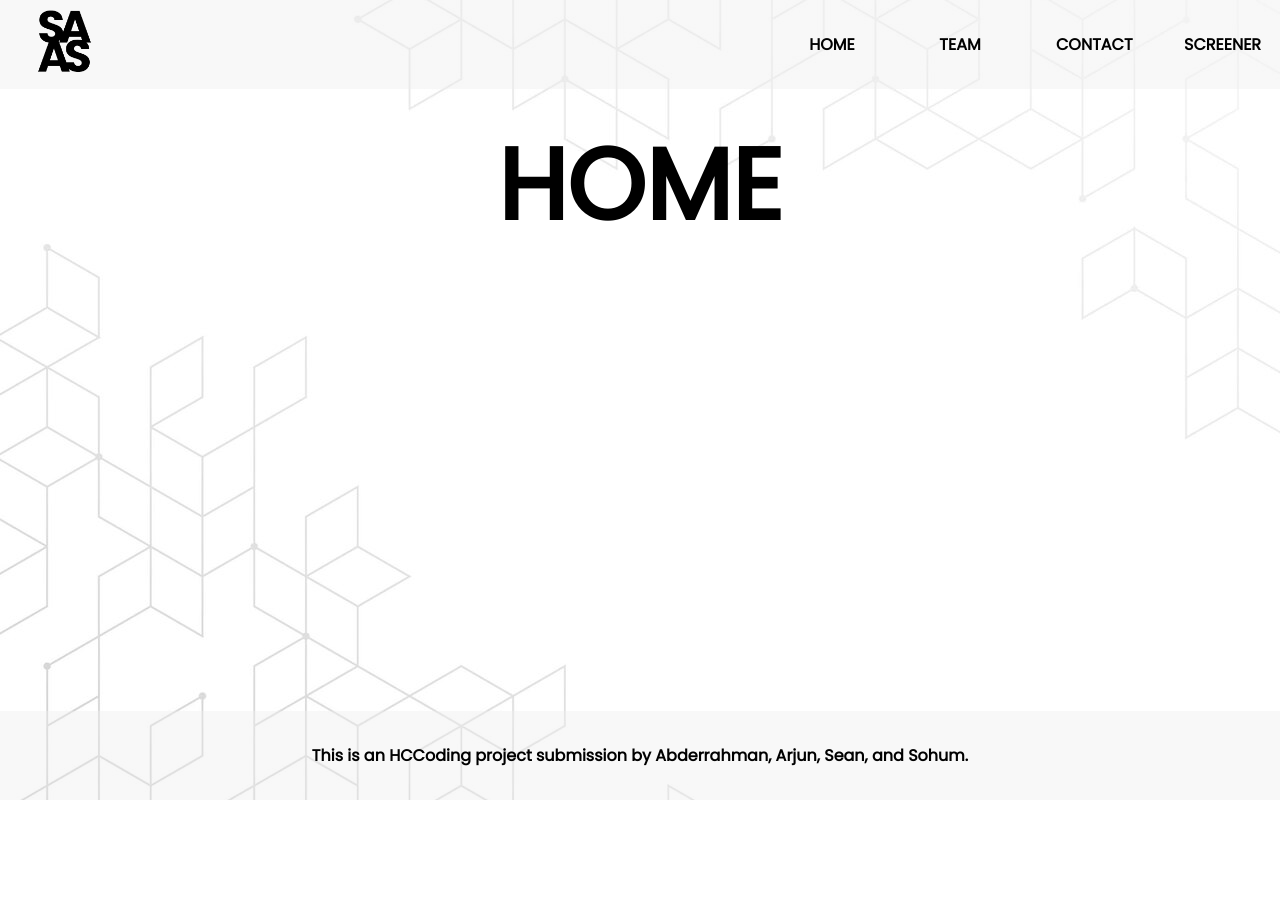
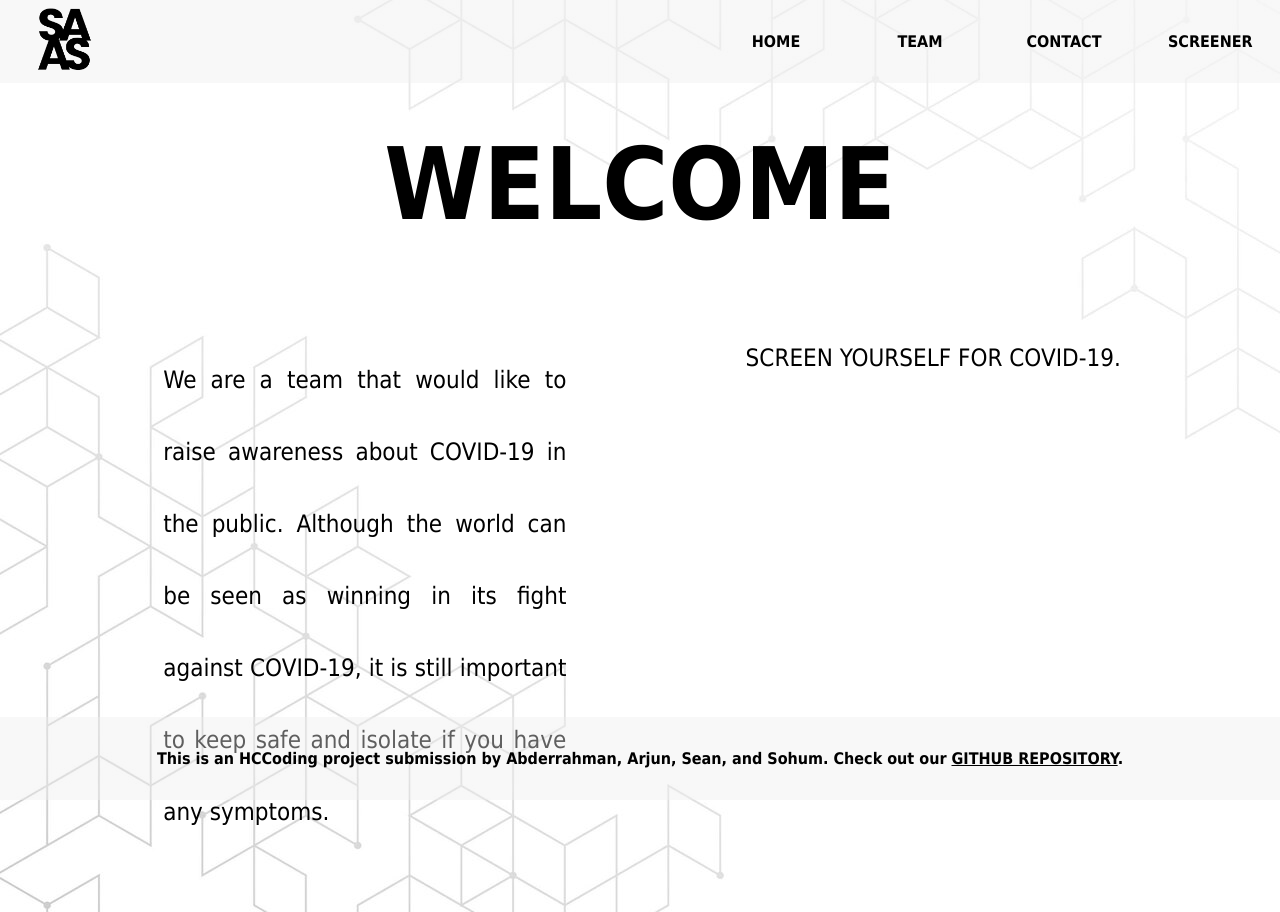
Before and after one commit to padhyeSohum/hccoding-submission, a Next.js app: page / in a window 1280 px wide. Before the commit the page ends 800 px from the top, so only its background shows below. Built offline with nearby package versions, Linux system fonts and the light colour scheme.

Commit message:
add a lot of stuff

```diff
--- a/components/footer.tsx
+++ b/components/footer.tsx
@@ -1,7 +1,9 @@
+import Link from 'next/link';
+
 export default function Footer () {
     return (
         <footer>
-            This is an HCCoding project submission by Abderrahman, Arjun, Sean, and Sohum.
+            <div>This is an HCCoding project submission by Abderrahman, Arjun, Sean, and Sohum. Check out our <a className="footer-text" href="https://github.com/padhyeSohum/hccoding-submission">GitHub Repository</a>.</div>
         </footer>
     )
 }
--- a/components/header.tsx
+++ b/components/header.tsx
@@ -7,22 +7,22 @@ export default function Header () {
     const links = [
         {
             link: "/",
-            name: "Home",
+            navbarTitle: "Home",
             key: "home",
         },
         {
             link: "/team",
-            name: "Team",
+            navbarTitle: "Team",
             key: "team",
         },
         {
             link: "/contact",
-            name: "Contact",
+            navbarTitle: "Contact",
             key: "contact",
         },
         {
             link: "/screener",
-            name: "Screener",
+            navbarTitle: "Screener",
             key: "screener",
         },
     ]
@@ -30,12 +30,6 @@ export default function Header () {
     return (
         <header>
             <title>SAAS</title>
-            <head>
-                <link rel="preconnect" href="https://fonts.googleapis.com" />
-                <link rel="preconnect" href="https://fonts.gstatic.com" crossOrigin="" />
-                <link href="https://fonts.googleapis.com/css2?family=Poppins&display=swap" rel="stylesheet" />
-
-            </head>
             <div className="logo">
                 <Link
                     href="/"
@@ -51,13 +45,13 @@ export default function Header () {
             </div>
             <div className="header-items">
 
-                {links.map(({link, name, key}) =>
+                {links.map(({link, navbarTitle, key}) =>
                     <Link
                         href={link}
                         key={key}
                         className="header-item"
                     >
-                        {name}
+                        {navbarTitle}
                     </Link>
                 )}
             </div>
--- a/pages/index.tsx
+++ b/pages/index.tsx
@@ -1,9 +1,24 @@
 import Page from '@/components/page';
+import Link from 'next/link';
 
 export default function Home () {
     return (
         <Page>
-            <h1>Home</h1>
+            <h1>Welcome</h1>
+            <div className="hero">
+                <p className="opening-message">
+                    We are a team that would like to raise awareness about COVID-19 in the public. Although the world
+                    can be seen as winning in its fight against COVID-19, it is still important to keep safe and
+                    isolate if you have any symptoms.
+                </p>
+                <div className="link-to-screener-container">
+                    <Link href="/screener" className="link-to-screener">
+                        <p>
+                            Screen yourself for COVID-19.
+                        </p>
+                    </Link>
+                </div>
+            </div>
         </Page>
     )
 }
--- a/styles/global.css
+++ b/styles/global.css
@@ -1,15 +1,20 @@
+/*
+ALL PAGES
+*/
+
 * {
     margin: 0;
     padding: 0;
     box-sizing: border-box;
     color: #000000;
     font-weight: 1000;
+    user-select: none;
 }
 
 html, body {
     width: 100vw;
     height: 100vh;
-    font-family: "Poppins", sans-serif;
+    font-family: "Tahoma", sans-serif;
     background-image: url("../public/background-image.jpg");
 }
 
@@ -43,7 +48,7 @@ header .header-items .header-item {
 
 .header-item {
     transition: 400ms;
-    width: 8em;
+    width: 9em;
     text-align: center;
 }
 
@@ -58,6 +63,7 @@ a {
     color: #000;
     text-transform: uppercase;
     font-weight: 1000;
+
 }
 
 h1 {
@@ -101,3 +107,51 @@ footer {
     background: #EEEEEE;
     transform-origin: top;
 }
+
+p {
+    font-size: 24px;
+    font-weight: 500;
+    padding: 2em;
+}
+
+.hero {
+    display: flex;
+    flex-direction: row;
+    justify-content: space-evenly;
+    position: absolute;
+    top: 35%;
+    width: 100%;
+    margin: 0 1em;
+    padding: 1em;
+}
+
+.opening-message {
+    width: 40%;
+    line-height: 3;
+    text-align: justify;
+    transition: all ease-in-out;
+    transition-duration: 400ms;
+}
+
+.opening-message:hover {
+    background-color: rgba(34, 34, 34, 0.7);
+    color: #EEEEEE;
+    transition-duration: 400ms;
+}
+
+.link-to-screener-container {
+    width: 40%;
+    text-align: justify;
+    transition: all ease-in-out;
+    transition-duration: 400ms;
+}
+
+.link-to-screener-container:hover {
+    background-color: rgba(238, 238, 238, 0.7);
+    color: #EEEEEE;
+    transition-duration: 400ms;
+}
+
+.footer-text {
+    text-decoration: underline;
+}
```
